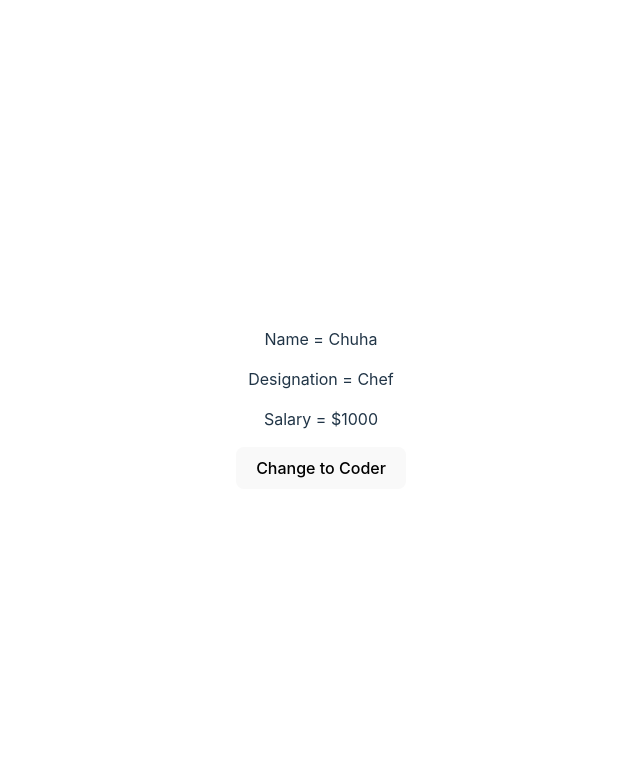
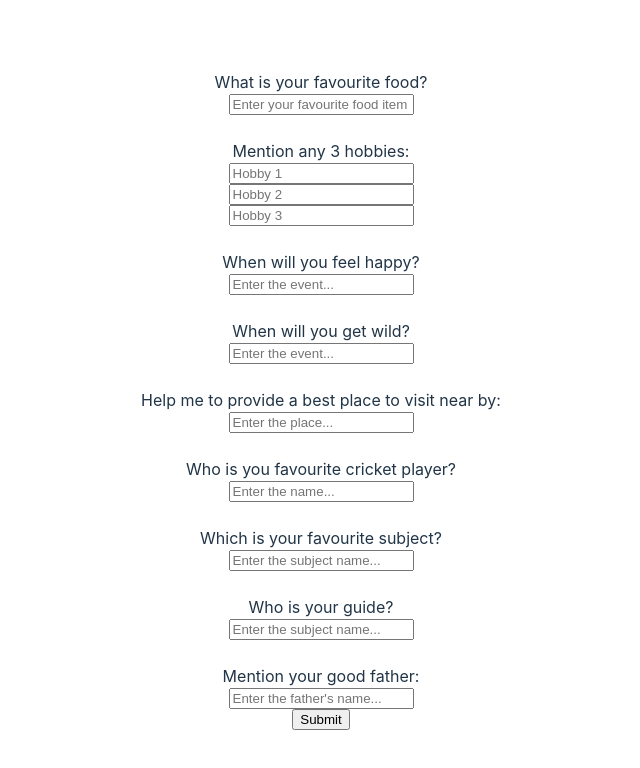
Before and after one commit to YKGupta/PEP-ReactJS-MongoDB, a React (Vite) app in the folder classwork/: page / in a window 1280 px wide. Shown: the top 768 px of the page, without its empty margins (319-959 px from the left). Built offline with nearby package versions, Linux system fonts and the light colour scheme.

Commit message:
Day 09- Forms

```diff
--- a/classwork/src/App.jsx
+++ b/classwork/src/App.jsx
@@ -1,10 +1,10 @@
 import './App.css';
-import State from './Day 08/State';
+import Form from './Day 09/Form';
 
 function App() {
 	return (
 		<>
-			<State />
+			<Form />
 		</>
 	);
 }
--- /dev/null
+++ b/classwork/src/Day 09/Form.jsx
@@ -0,0 +1,56 @@
+import { useState } from "react";
+
+const Form = () => {
+
+    const [ inputs, setInputs ] = useState({});
+    const [ displayData, setDisplayData ] = useState(false);
+
+    const onChange = (ev) => {
+        setInputs(prev => ({ ...prev, [ev.target.name]: ev.target.value}));
+    };
+
+    const onSubmit = (ev) => {
+        ev.preventDefault();
+        setDisplayData(true);
+    };
+
+    return (
+        <div>
+            <form style={
+                {
+                    display: 'flex',
+                    flexDirection: 'column',
+                    alignItems: 'center',
+                    justifyContent: 'flex-start'
+                }
+            } onSubmit={onSubmit}>
+                What is your favourite food? <input type="text" name="favFood" id="favFood" onChange={onChange} placeholder="Enter your favourite food item name..."/> <br />
+                Mention any 3 hobbies: <input type="text" name="hobby1" id="hobby1" placeholder="Hobby 1" onChange={onChange} /><input type="text" name="hobby2" id="hobby2" placeholder="Hobby 2" onChange={onChange} /><input type="text" name="hobby3" id="hobby3" placeholder="Hobby 3" onChange={onChange} /> <br />
+                When will you feel happy? <input type="text" name="happy" id="happy" placeholder="Enter the event..." onChange={onChange} /> <br />
+                When will you get wild? <input type="text" name="wild" id="wild" placeholder="Enter the event..." onChange={onChange} /> <br />
+                Help me to provide a best place to visit near by: <input type="text" name="place" id="place" placeholder="Enter the place..." onChange={onChange} /> <br />
+                Who is you favourite cricket player? <input type="text" name="cricket" id="cricket" placeholder="Enter the name..." onChange={onChange} /> <br />
+                Which is your favourite subject? <input type="text" name="subject" id="subject" placeholder="Enter the subject name..." onChange={onChange} /> <br />
+                Who is your guide? <input type="text" name="guide" id="guide" placeholder="Enter the subject name..." onChange={onChange} /> <br />
+                Mention your good father: <input type="text" name="father" id="father" placeholder="Enter the father's name..." onChange={onChange} />
+                <input type="submit" value="Submit" />
+            </form>
+            {
+                displayData &&
+                <pre>
+                    Favourite Food: {inputs.favFood} <br />
+                    Hobbies: {inputs.hobby1}, {inputs.hobby2}, {inputs.hobby3} <br />
+                    Happy event: {inputs.happy} <br />
+                    Wild event: {inputs.wild} <br />
+                    Best nearby place: {inputs.place} <br />
+                    Favourite Cricketer: {inputs.cricket} <br />
+                    Favourite Subject: {inputs.subject} <br />
+                    Guide: {inputs.guide} <br />
+                    Father: {inputs.father} <br />
+                </pre>
+            }
+        </div>
+    )
+}
+
+export default Form;
```
